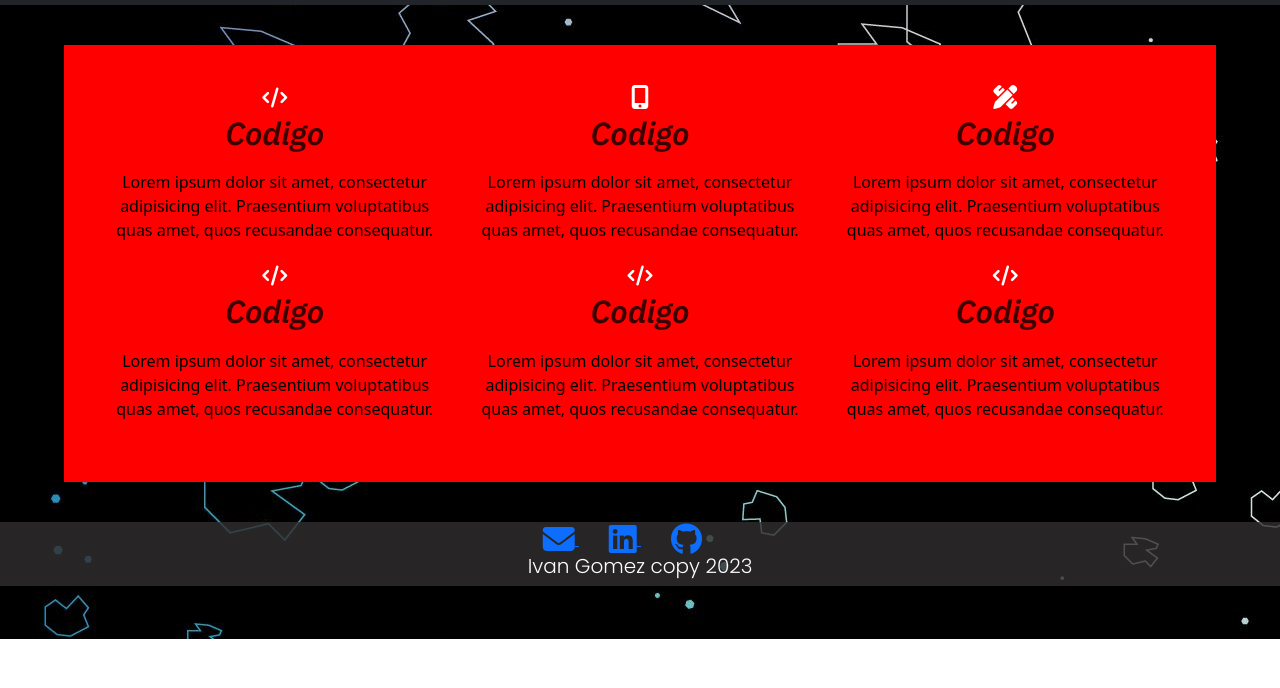
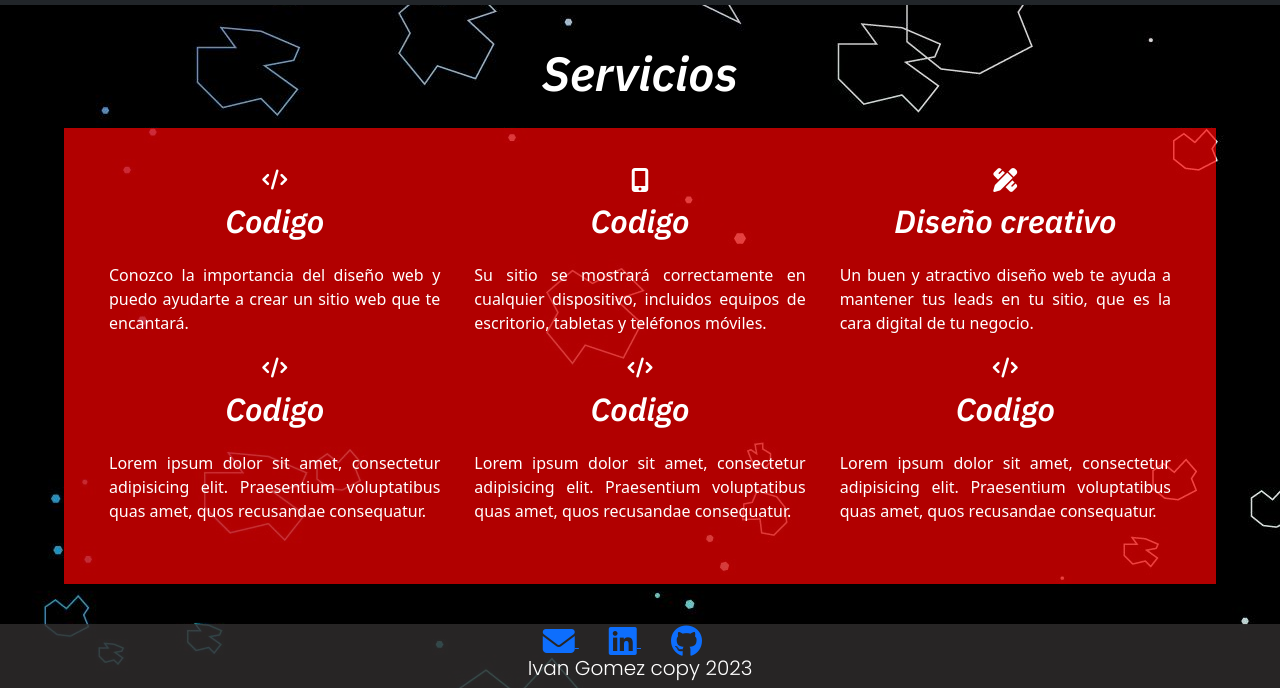
Before and after one commit to IvanGomez00/PreEntrega2Gomezivan, a plain HTML site: page pages/servicios.html in a window 1280 px wide. Shown: the part 161-849 px from the top of the page. Before the commit the page ends 800 px from the top, so only its background shows below. Drawn offline with nearby package versions, Linux system fonts and the light colour scheme; a web font is replaced by a local one.

Commit message:
Cambie colores, e informacion en los parrafos.

```diff
--- a/css/styles.css
+++ b/css/styles.css
@@ -25,6 +25,13 @@ body.index {
     background-image: url(../recursos/imagenes/hero3.jpg);
     background-attachment: fixed;
 
+}
+
+main .div-index{
+    background: #eedfdf5d;
+    padding: 10px;
+    border-radius: 10px;
+    border: none;
 }
 
 .index p{
@@ -84,19 +91,20 @@ text-decoration: none;
 }
 
 .div-servicios{
-    background: #FF0000;
+    background: #ff0000b1;
     padding: 40px;
 }
 .main-servicios h2{
-    color: #3D0000 ;
-    padding: 5px;
+
+    color: white ;
+    padding: 10px 0;
 
 }
 
 .main-servicios p{
-    color: black ;
+    color: rgb(255, 255, 255) ;
     padding: 5px;
-
+text-align: justify;
 }
 
 
@@ -343,7 +351,7 @@ footer {
             text-align: left;
         }
 
-
+        /* ----PORFOLIO */
         }
 
 
@@ -366,3 +374,8 @@ footer {
             }
 
         }
+
+        @media(max-width:484px){
+
+
+    }
--- a/pages/servicios.html
+++ b/pages/servicios.html
@@ -50,26 +50,28 @@
     <!-- CONTENIDO PRINCIPAL -->
 
     <main class="main-servicios">
+        <h1>Servicios</h1>
         <div class="div-servicios">
 
             <div class="row text-center">
                 <div class="col">
                     <i class="fa-solid fa-code fa-lg" style="color: #ffffff;"></i>
                     <h2>Codigo</h2>
-                    <p>Lorem ipsum dolor sit amet, consectetur adipisicing elit.
-                        Praesentium voluptatibus quas amet, quos recusandae consequatur.
+                    <p>
+                        Conozco la importancia del diseño web y puedo ayudarte a crear un sitio web que te encantará.
                 </div>
                 <div class="col">
                     <i class="fa-solid fa-mobile-screen-button fa-xl" style="color: #ffffff;"></i>
                     <h2>Codigo</h2>
-                    <p>Lorem ipsum dolor sit amet, consectetur adipisicing elit.
-                        Praesentium voluptatibus quas amet, quos recusandae consequatur.
+                    <p>Su sitio se mostrará correctamente en cualquier dispositivo, incluidos equipos de escritorio,
+                        tabletas y teléfonos móviles.
                 </div>
                 <div class="col">
                     <i class="fa-solid fa-pen-ruler fa-xl" style="color: #ffffff;"></i>
-                    <h2> Codigo </h2>
-                    <p>Lorem ipsum dolor sit amet, consectetur adipisicing elit.
-                        Praesentium voluptatibus quas amet, quos recusandae consequatur.
+                    <h2> Diseño creativo </h2>
+                    <p>
+                        Un buen y atractivo diseño web te ayuda a mantener tus leads en tu sitio, que es la cara digital
+                        de tu negocio.
                 </div>
 
 
```
Also changed, not shown: index.html (+1 -1 lines), pages/porfolio.html (+10 -4 lines).
